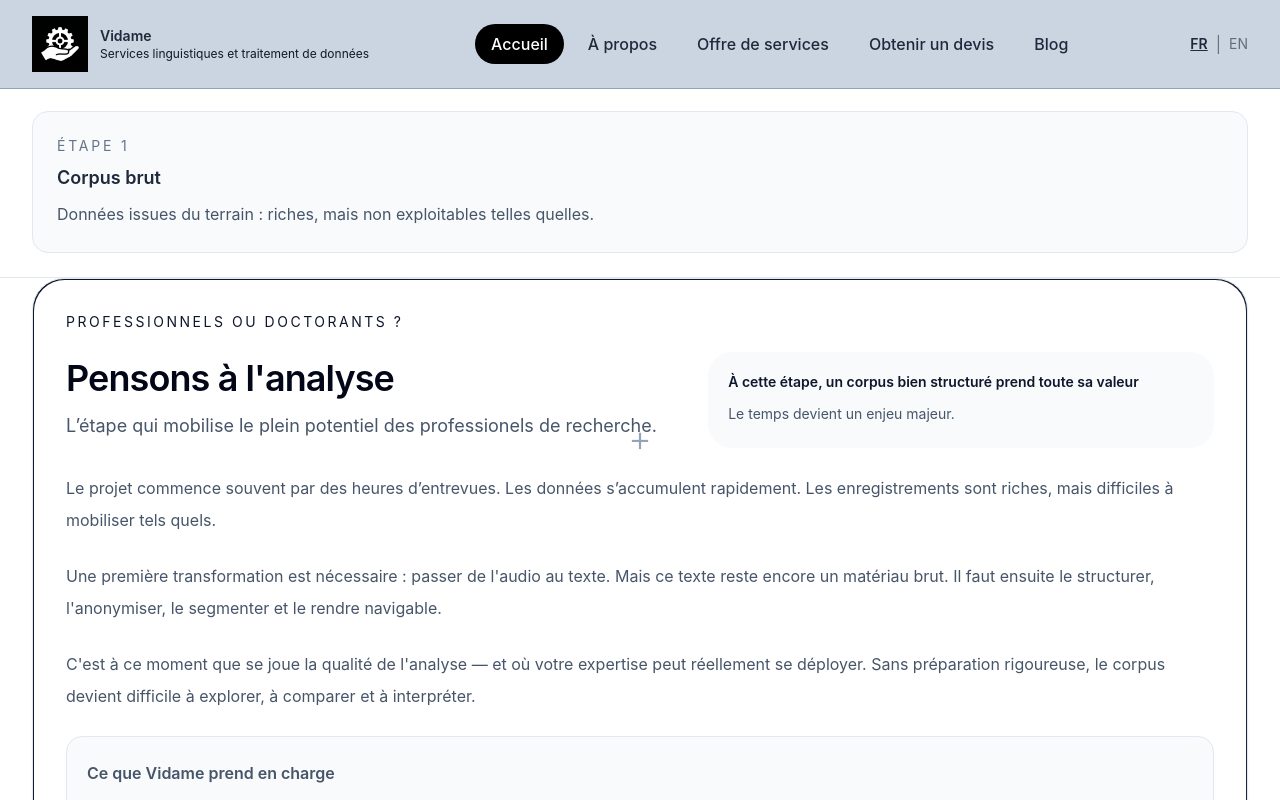
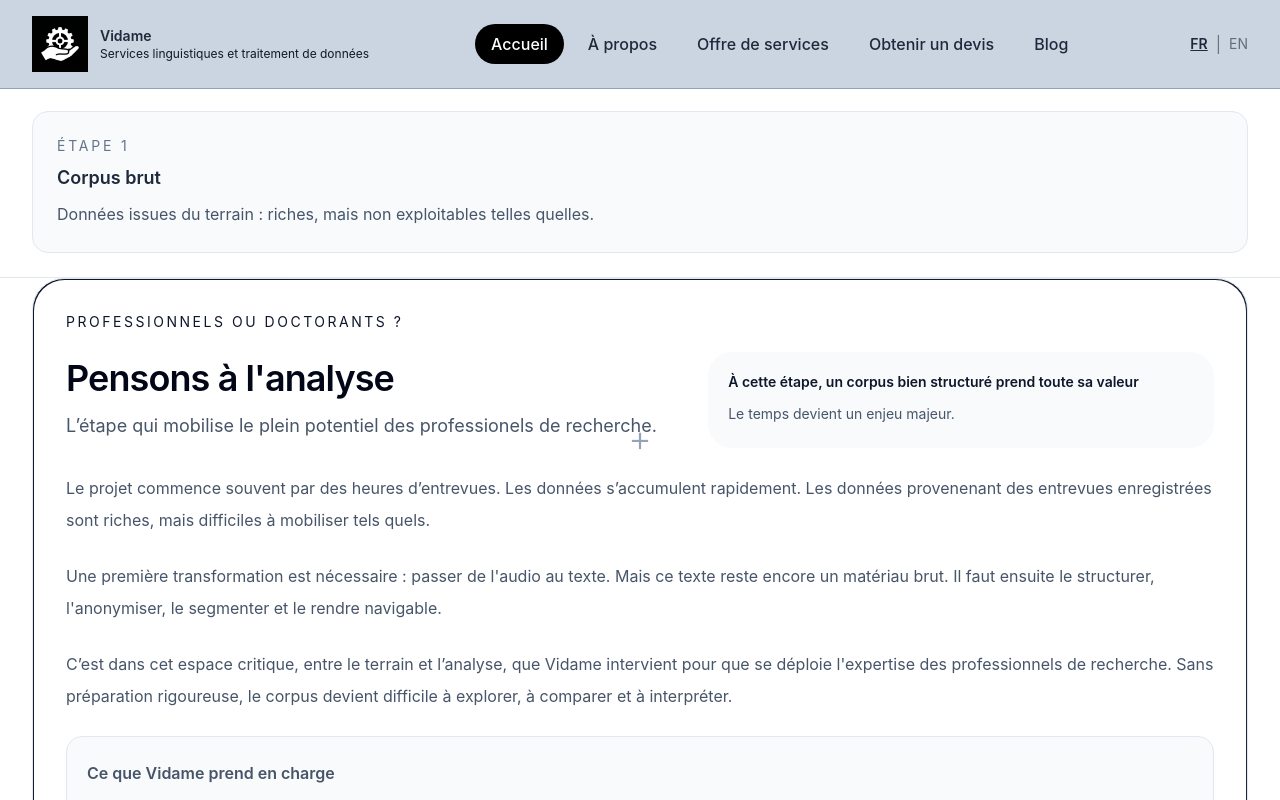
Before and after one commit to momopro21/vidame-recherche, a React (Vite) app: page / in a window 1280 px wide. Both pictures are taken after a click on the heading 640 px from the left and 2688 px from the top of the page. Shown: the part 2288-3088 px from the top of the page. Built offline with nearby package versions, Linux system fonts and the light colour scheme; the HTML template or start-up script is replaced by a standard one.

Commit message:
Update App.tsx

```diff
--- a/src/App.tsx
+++ b/src/App.tsx
@@ -508,14 +508,14 @@ function Shell({
                   </summary>
                   <div className="mt-6 space-y-6 leading-8 text-slate-600">
                     <p>
-                       Le projet commence souvent par des heures d’entrevues.
-                          Les données s’accumulent rapidement. Les enregistrements sont riches, mais difficiles à mobiliser tels quels.
+                     Le projet commence souvent par des heures d’entrevues.
+                     Les données s’accumulent rapidement. Les données provenenant des entrevues enregistrées sont riches, mais difficiles à mobiliser tels quels.
                     </p>
                     <p>
                       Une première transformation est nécessaire : passer de l'audio au texte. Mais ce texte reste encore un matériau brut. Il faut ensuite le structurer, l'anonymiser, le segmenter et le rendre navigable.
                     </p>
                     <p>
-                      C'est à ce moment que se joue la qualité de l'analyse — et où votre expertise peut réellement se déployer. Sans préparation rigoureuse, le corpus devient difficile à explorer, à comparer et à interpréter.
+                      C’est dans cet espace critique, entre le terrain et l’analyse, que Vidame intervient pour que se déploie l'expertise des professionnels de recherche. Sans préparation rigoureuse, le corpus devient difficile à explorer, à comparer et à interpréter.
                     </p>
                     <div className="mt-6 rounded-2xl border border-slate-200 bg-slate-50 p-5">
                       <div className="mb-3 font-semibold">Ce que Vidame prend en charge</div>
```
